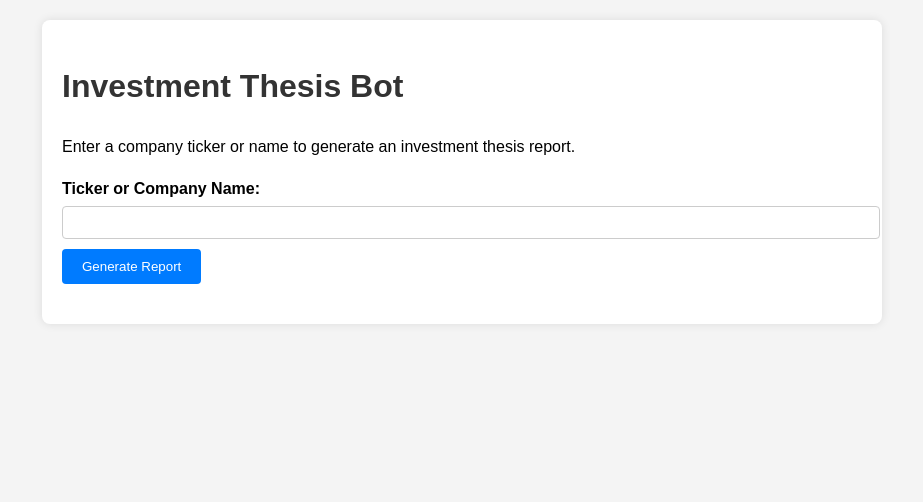
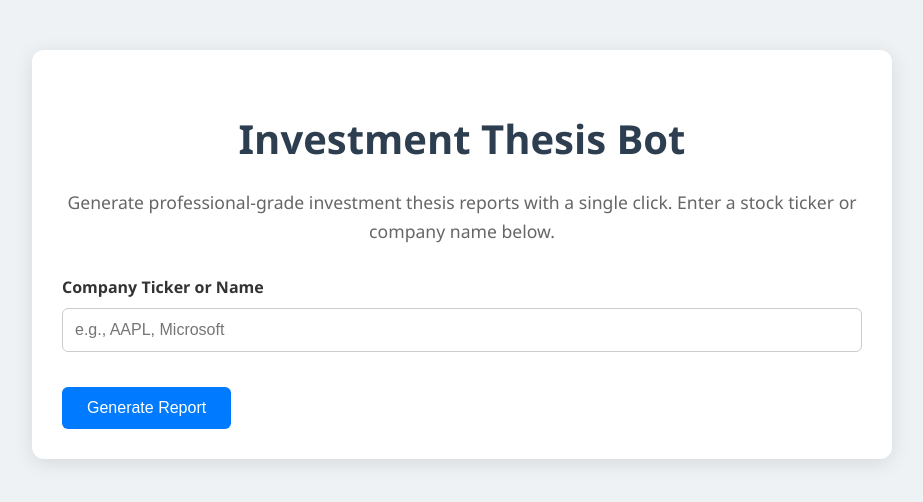
Before and after one commit to het004/Investment-Thesis-Bot, a Python web app: template templates/index.html in a window 1280 px wide. Shown: the top 502 px of the page, without its empty margins (178-1101 px from the left). Run offline with Jinja, Linux system fonts and the light colour scheme; the template is opened without the code that fills it, so the values that code supplies are empty.

Commit message:
enhanced ui

```diff
--- a/requirements.txt
+++ b/requirements.txt
@@ -14,4 +14,5 @@ Uvicorn
 Jinja2
 pytz
 python-multipart
+pdfkit
 -e .
--- a/static/style.css
+++ b/static/style.css
@@ -1,49 +1,65 @@
 body {
-    font-family: Arial, sans-serif;
+    font-family: 'Segoe UI', Tahoma, Geneva, Verdana, sans-serif;
     line-height: 1.6;
     margin: 0;
     padding: 0;
-    background-color: #f4f4f4;
+    background-color: #eef2f5;
+    color: #333;
 }
 
 .container {
     max-width: 800px;
-    margin: 20px auto;
-    padding: 20px;
-    background: #fff;
-    border-radius: 8px;
-    box-shadow: 0 0 10px rgba(0, 0, 0, 0.1);
+    margin: 50px auto;
+    padding: 30px;
+    background: #ffffff;
+    border-radius: 12px;
+    box-shadow: 0 4px 20px rgba(0, 0, 0, 0.1);
+    text-align: center;
 }
 
-h1, h2 {
-    color: #333;
+h1.title {
+    font-size: 2.5em;
+    color: #2c3e50;
+    margin-bottom: 10px;
 }
 
-form {
-    margin-bottom: 20px;
+p.description {
+    color: #666;
+    margin-bottom: 30px;
+    font-size: 1.1em;
+}
+
+.form-box {
+    text-align: left;
 }
 
 label {
     display: block;
-    margin-bottom: 5px;
-    font-weight: bold;
+    margin-bottom: 8px;
+    font-weight: 600;
+    font-size: 1rem;
 }
 
 input[type="text"] {
     width: 100%;
-    padding: 8px;
-    margin-bottom: 10px;
+    padding: 12px;
+    margin-bottom: 20px;
     border: 1px solid #ccc;
-    border-radius: 4px;
+    border-radius: 6px;
+    font-size: 1rem;
+    box-sizing: border-box;
 }
 
 button {
     background-color: #007bff;
     color: #fff;
-    padding: 10px 20px;
+    padding: 12px 25px;
+    font-size: 1rem;
     border: none;
-    border-radius: 4px;
+    border-radius: 6px;
     cursor: pointer;
+    transition: background-color 0.3s ease;
+    margin-top: 15px;
 }
 
 button:hover {
--- a/templates/index.html
+++ b/templates/index.html
@@ -4,20 +4,26 @@
     <meta charset="UTF-8">
     <meta name="viewport" content="width=device-width, initial-scale=1.0">
     <title>Investment Thesis Bot</title>
-    <link href="static\style.css" rel="stylesheet">
+    <link href="static/style.css" rel="stylesheet">
 </head>
 <body>
     <div class="container">
-        <h1>Investment Thesis Bot</h1>
-        <p>Enter a company ticker or name to generate an investment thesis report.</p>
-        <form action="/generate-report" method="post">
-            <label for="ticker">Ticker or Company Name:</label>
-            <input type="text" id="ticker" name="ticker" value="{{ ticker | default('') }}" required>
+        <h1 class="title">Investment Thesis Bot</h1>
+        <p class="description">Generate professional-grade investment thesis reports with a single click. Enter a stock ticker or company name below.</p>
+        <form action="/generate-report" method="post" onsubmit="showLoader()" class="form-box">
+            <label for="ticker">Company Ticker or Name</label>
+            <input type="text" id="ticker" name="ticker" value="{{ ticker | default('') }}" placeholder="e.g., AAPL, Microsoft" required>
             <button type="submit">Generate Report</button>
         </form>
+        <div id="loader" style="display:none;" class="loader">Generating Report...</div>
         {% if error %}
             <p class="error">{{ error }}</p>
         {% endif %}
     </div>
+    <script>
+        function showLoader() {
+            document.getElementById("loader").style.display = "block";
+        }
+    </script>
 </body>
 </html>
```
Also changed, not shown: other parts of static/style.css (+29 -3 lines), main.py (+20 -18 lines), templates/report.html (+20 -5 lines), 4 other files.
